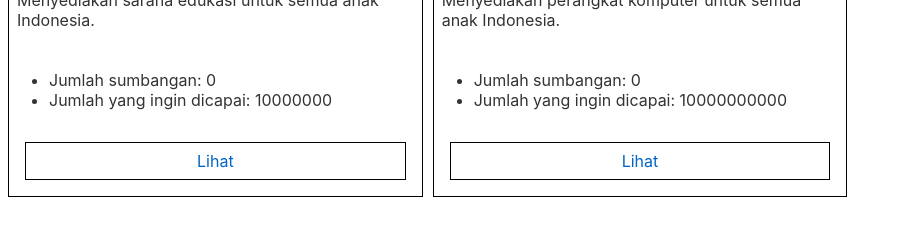
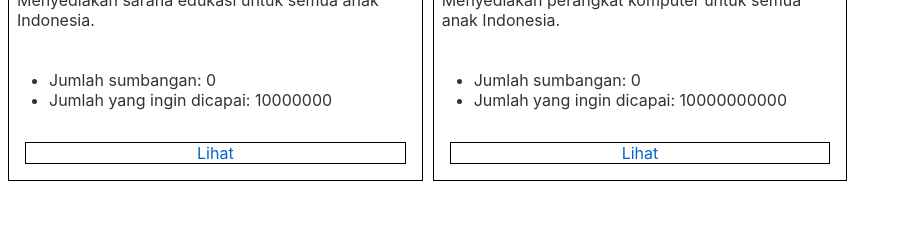
Before and after one commit to rizafahmi/svelte-charity-bwa, a Svelte app: page / in a window 1280 px wide. Shown: the part 471-701 px from the top of the page, without its empty margins (0-902 px from the left). Built offline with nearby package versions, Linux system fonts and the light colour scheme.

Commit message:
Komunikasi antar komponen

```diff
--- a/src/App.svelte
+++ b/src/App.svelte
@@ -1,5 +1,6 @@
 <script>
   import Navigation from './components/Navigation.svelte';
+  import CharityList from './components/CharityList.svelte';
 
   const charities = [
     {
@@ -24,50 +25,10 @@
 </script>
 
 <style>
-  .charity-list {
-    display: grid;
-    grid-template-columns: repeat(auto-fill, minmax(400px, 1fr));
-    grid-gap: 10px;
-  }
-  .charity {
-    display: grid;
-    grid-template-rows: max-content 50px 1fr;
-    border: 1px solid black;
-  }
-  .charity img {
-    object-fit: cover;
-    width: 100%;
-  }
-  .charity h2 {
-    padding: 0.5em;
-  }
-  .charity p {
-    padding: 0.5em;
-  }
-  .charity a {
-    padding: 0.5em;
-  }
-  .button {
-    margin: 1em;
-    border: 1px solid black;
-    text-align: center;
-  }
+
 </style>
 
 <main>
   <Navigation />
-  <div class="charity-list">
-    {#each charities as charity}
-      <div class="charity">
-        <img src={charity.img} alt="" />
-        <h2>{charity.title}</h2>
-        <p>{charity.description}</p>
-        <ul class="progress">
-          <li>Jumlah sumbangan: {charity.raised}</li>
-          <li>Jumlah yang ingin dicapai: {charity.goal}</li>
-        </ul>
-        <a class="button" href={`#/charity/${charity.id}`}>Lihat</a>
-      </div>
-    {/each}
-  </div>
+  <CharityList {charities} />
 </main>
--- /dev/null
+++ b/src/components/Charity.svelte
@@ -0,0 +1,40 @@
+<script>
+  export let charity;
+</script>
+
+<style>
+  .charity {
+    display: grid;
+    grid-template-rows: max-content 50px 1fr;
+    border: 1px solid black;
+  }
+  .charity img {
+    object-fit: cover;
+    width: 100%;
+  }
+  .charity h2 {
+    padding: 0.5em;
+  }
+  .charity p {
+    padding: 0.5em;
+  }
+  .project a {
+    padding: 0.5em;
+  }
+  .button {
+    margin: 1em;
+    border: 1px solid black;
+    text-align: center;
+  }
+</style>
+
+<div class="charity">
+  <img src={charity.img} alt="" />
+  <h2>{charity.title}</h2>
+  <p>{charity.description}</p>
+  <ul class="progress">
+    <li>Jumlah sumbangan: {charity.raised}</li>
+    <li>Jumlah yang ingin dicapai: {charity.goal}</li>
+  </ul>
+  <a class="button" href={`#/charity/${charity.id}`}>Lihat</a>
+</div>
--- /dev/null
+++ b/src/components/CharityList.svelte
@@ -0,0 +1,18 @@
+<script>
+  import Charity from './Charity.svelte';
+  export let charities;
+</script>
+
+<style>
+  .charity-list {
+    display: grid;
+    grid-template-columns: repeat(auto-fill, minmax(400px, 1fr));
+    grid-gap: 10px;
+  }
+</style>
+
+<div class="charity-list">
+  {#each charities as charity}
+    <Charity {charity} />
+  {/each}
+</div>
```
